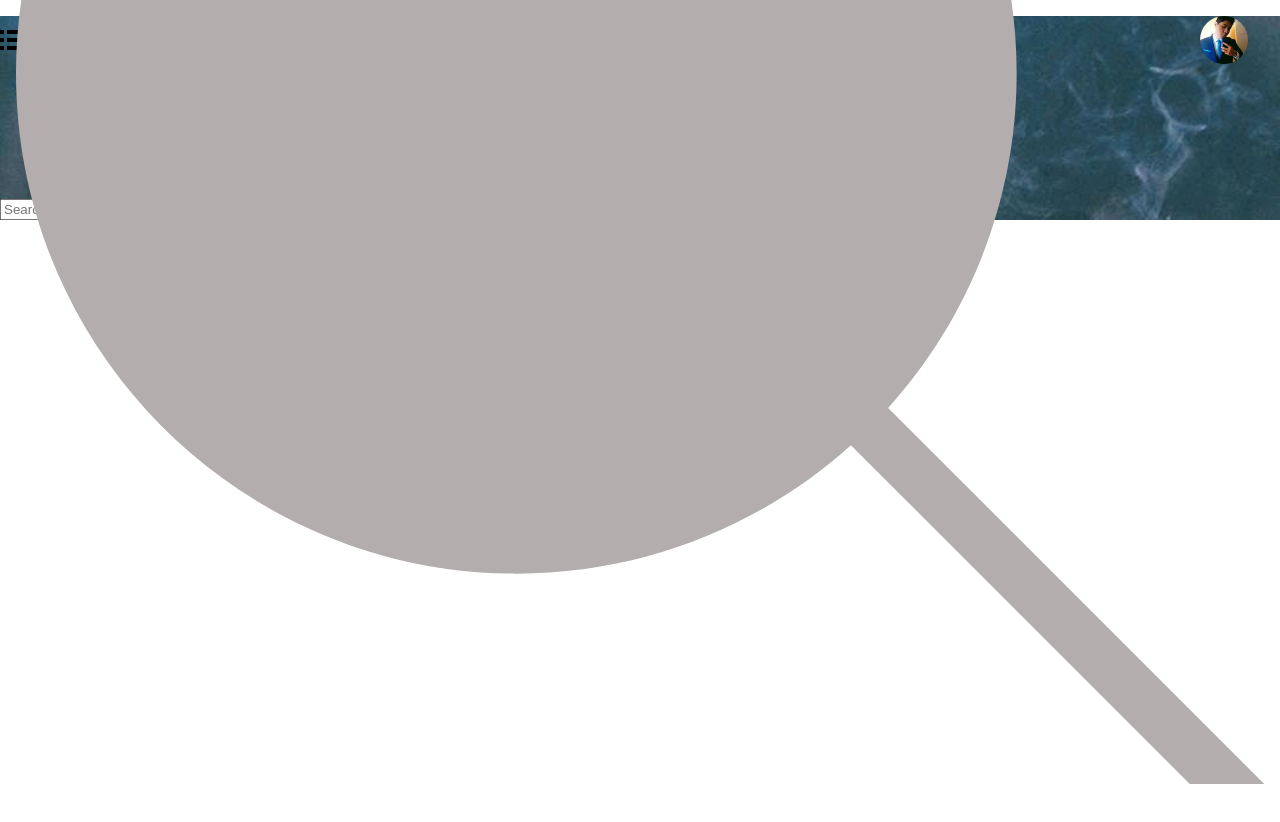
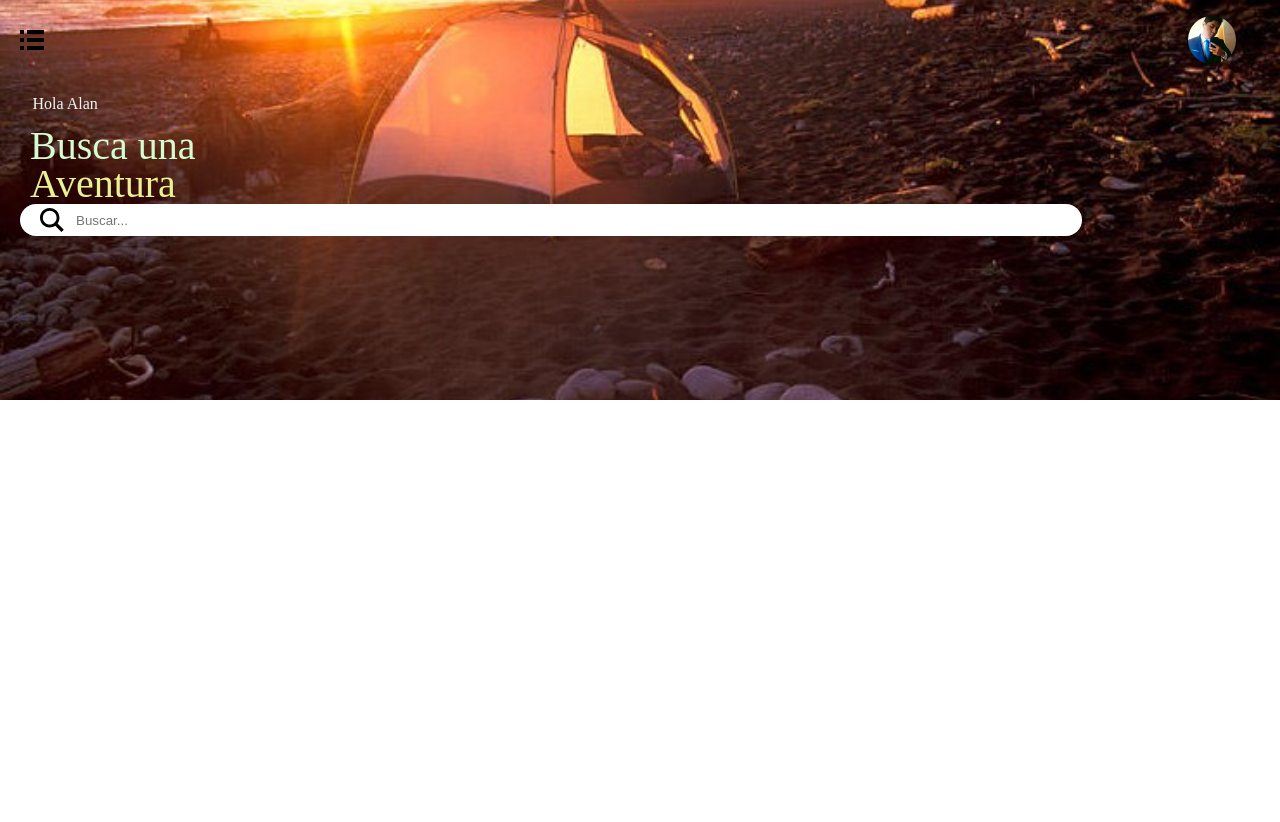
Before and after one commit to alancastro/tarea, a plain HTML site: page index.html in a window 1280 px wide. After the commit the page ends 800 px from the top, so only its background shows below. Drawn offline with Linux system fonts and the light colour scheme.

Commit message:
Add files via upload

```diff
--- a/estilos4.css
+++ b/estilos4.css
@@ -1,16 +1,84 @@
-html, body, div, span, applet, object, iframe,
-h1, h2, h3, h4, h5, h6, p, blockquote, pre,
-a, abbr, acronym, address, big, cite, code,
-del, dfn, em, img, ins, kbd, q, s, samp,
-small, strike, strong, sub, sup, tt, var,
-b, u, i, center,
-dl, dt, dd, ol, ul, li,
-fieldset, form, label, legend,
-table, caption, tbody, tfoot, thead, tr, th, td,
-article, aside, canvas, details, embed,
-figure, figcaption, footer, header, hgroup,
-menu, nav, output, ruby, section, summary,
-time, mark, audio, video {
+html,
+body,
+div,
+span,
+applet,
+object,
+iframe,
+h1,
+h2,
+h3,
+h4,
+h5,
+h6,
+p,
+blockquote,
+pre,
+a,
+abbr,
+acronym,
+address,
+big,
+cite,
+code,
+del,
+dfn,
+em,
+img,
+ins,
+kbd,
+q,
+s,
+samp,
+small,
+strike,
+strong,
+sub,
+sup,
+tt,
+var,
+b,
+u,
+i,
+center,
+dl,
+dt,
+dd,
+ol,
+ul,
+li,
+fieldset,
+form,
+label,
+legend,
+table,
+caption,
+tbody,
+tfoot,
+thead,
+tr,
+th,
+td,
+article,
+aside,
+canvas,
+details,
+embed,
+figure,
+figcaption,
+footer,
+header,
+hgroup,
+menu,
+nav,
+output,
+ruby,
+section,
+summary,
+time,
+mark,
+audio,
+video {
     margin: 0;
     padding: 0;
     border: 0;
@@ -18,87 +86,110 @@ time, mark, audio, video {
     font: inherit;
     vertical-align: baseline;
 }
-/* HTML5 display-role reset for older browsers */
-article, aside, details, figcaption, figure,
-footer, header, hgroup, menu, nav, section {
+
+article,
+aside,
+details,
+figcaption,
+figure,
+footer,
+header,
+hgroup,
+menu,
+nav,
+section {
     display: block;
 }
+
 body {
     line-height: 1;
 }
-ol, ul {
+
+ol,
+ul {
     list-style: none;
 }
-blockquote, q {
+
+blockquote,
+q {
     quotes: none;
 }
-blockquote:before, blockquote:after,
-q:before, q:after {
+
+blockquote:before,
+blockquote:after,
+q:before,
+q:after {
     content: '';
     content: none;
 }
+
 table {
     border-collapse: collapse;
     border-spacing: 0;
 }
-.searchContainer{
-    height: 45%;
-    background-image: url(./camp2.jpg);
+
+body {
+    display: flex;
+    height: 100vh;
+    flex-direction: column;
+}
+
+.container {
+    height: 50%;
+    background-image: url(campfire.jpg);
     background-position: center;
     background-repeat: no-repeat;
     background-size: cover;
 }
-/*.container{
-    height: 30%;
-    background-image: url(./camp2.jpg);
-    background-position: center;
-    background-repeat: no-repeat;
-    background-size: cover;
 
-}*/
-.foto{
+.foto {
     height: 3rem;
     width: 3rem;
-    border-radius: 40px;
-    margin-right: 2rem;
+    border-radius: 50px;
+    margin-right: 4rem;
 }
-.headerSearch{
+
+.header {
     width: 100%;
     display: flex;
     justify-content: space-between;
     align-items: center;
     margin-top: 1rem;
+    margin-left: 20px;
 }
-p{
+
+.header--search {
+    width: 100%;
+    display: flex;
+    justify-content: space-between;
+    align-items: center;
+}
+
+p {
+    font-size: 1rem;
     color: whitesmoke;
-    margin-left: 2rem;
+
+    margin-left: 32.5px;
 }
-p.saludo{
-    margin-top: 1rem;
-    margin-bottom: 1.5rem;
-    font-size: 1.2rem;
-}
-p.searchText1{
+
+h1 {
     font-size: 2.5rem;
     line-height: 0.9;
+    margin-left: 30px;
+    color:rgb(213, 252, 209);
 }
-p.searchText2{
+
+h2 {
     font-size: 2.5rem;
-    color: rgb(228, 228, 96);
+    color: rgb(232, 241, 148);
+    margin-left: 30px;
 }
-h1{
-    font-size: 2.5rem;
-    line-height: 0.9;
+
+.search--input {
+    width: 100%;
 }
-h2{
-    font-size: 2.5rem;
-    color: rgb(150, 70, 24);
-}
-.search--input{
-   display: flex;
-   width: 83%;
-}
-.svg--search{
+
+.svg--search {
     position: absolute;
     bottom: 0;
     padding-bottom: 16px;
@@ -106,3 +197,31 @@ h2{
     fill: currentColor;
     color: rgb(179, 173, 173);
 }
+
+.buscar {
+    display: flex;
+    align-items: center;
+    background-color: white;
+    width: 83%;
+    border-radius: 30px;
+    margin-left: 20px;
+}
+
+input {
+    margin-left: 10px;
+    width: 85%;
+    height: 30px;
+    border-radius: 30px;
+    border: 0;
+}
+
+.lupa {
+    fill: currentColor;
+    border: 0px;
+    margin-left: 20px;
+}
+
+input:focus {
+    outline: 0;
+    border: 0;
+}
--- a/index.html
+++ b/index.html
@@ -1,39 +1,38 @@
 <!DOCTYPE html>
 <html lang="en">
+
 <head>
     <meta charset="UTF-8">
     <meta name="viewport" content="width=device-width, initial-scale=1.0">
     <title>Buscador</title>
     <link rel="stylesheet" href="estilos4.css">
 </head>
+
 <body>
-    <div class="searchContainer">
-        <div class="headerSearch">
-            <svg
-            xmlns="http://www.w3.org/2000/svg"
-            width="24"
-            height="24"
-            viewBox="0 0 24 24">
-            <path d="M4 22h-4v-4h4v4zm0-12h-4v4h4v-4zm0-8h-4v4h4v-4zm3 0v4h17v-4h-17zm0 12h17v-4h-17v4zm0 8h17v-4h-17v4z"/>
-        </svg>
-        <img class="foto" src="./pp.jpg" alt="">
+    <div class=container>
+        <div class=header>
+
+            <svg xmlns="http://www.w3.org/2000/svg" width="24" height="24" viewBox="0 0 24 24">
+                <path
+                    d="M4 22h-4v-4h4v4zm0-12h-4v4h4v-4zm0-8h-4v4h4v-4zm3 0v4h17v-4h-17zm0 12h17v-4h-17v4zm0 8h17v-4h-17v4z" />
+            </svg>
+            <img class="foto" src="pp.jpg" alt="">
         </div>
-        <p class="saludo">Hola Alan,</p>
-        <p class="searchText1">Busca</p>
-        <p class="searchText2">una aventura</p>
-        <div class="searchInput">
-            <svg class="svg--search"
-            xmlns="http://www.w3.org/2000/svg"
-            viewBox= "0 0 24 23">
-            <path d="M15.853 16.56c-1.683 1.517-3.911 2.44-6.353 2.44-5.243 0-9.5-4.257-9.5-9.5s4.257-9.5 9.5-9.5 9.5 4.257 9.5 9.5c0 2.442-.923 4.67-2.44 6.353l7.44 7.44-.707.707-7.44-7.44zm-6.353-15.56c4.691 0 8.5 3.809 8.5 8.5s-3.809 8.5-8.5 8.5-8.5-3.809-8.5-8.5 3.809-8.5 8.5-8.5z"
-            />
+
+        <br><br>
+        <p>Hola Alan</p>
+        <br>
+        <h1>Busca una</h1>
+        <h2>Aventura</h2>
+
+        <div class="buscar">
+            <svg class="lupa" xmlns="http://www.w3.org/2000/svg" width="24" height="24" viewBox="0 0 24 24">
+                <path
+                    d="M23.809 21.646l-6.205-6.205c1.167-1.605 1.857-3.579 1.857-5.711 0-5.365-4.365-9.73-9.731-9.73-5.365 0-9.73 4.365-9.73 9.73 0 5.366 4.365 9.73 9.73 9.73 2.034 0 3.923-.627 5.487-1.698l6.238 6.238 2.354-2.354zm-20.955-11.916c0-3.792 3.085-6.877 6.877-6.877s6.877 3.085 6.877 6.877-3.085 6.877-6.877 6.877c-3.793 0-6.877-3.085-6.877-6.877z" />
             </svg>
-            <input type="text" placeholder="Search">
+            <input type="text" placeholder="Buscar..." aria-label="Search">
         </div>
     </div>
-    <svg
-    class="svgejemplo"
-    xmlns="http://www.w3.org/2000/svg"
-    viewBox="0 0 24 24"></svg>
 </body>
+
 </html>
```
Also changed, not shown: campfire.jpg (added). Lines whose indentation alone changed are shown as unchanged.
